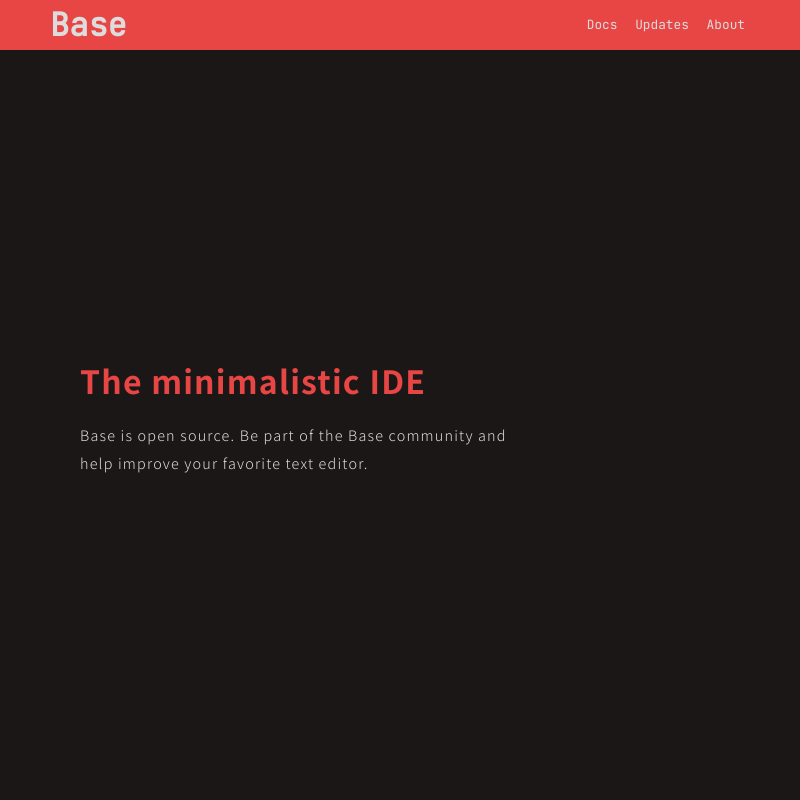
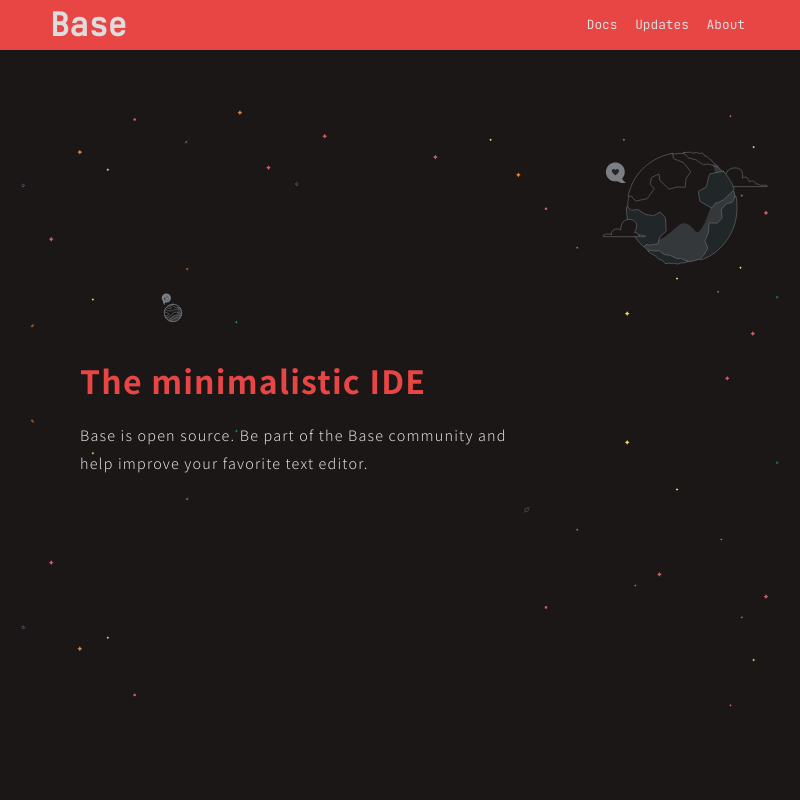
Before and after one commit to purry03/Base, an Electron app: page docs/index.html in a window 800 px wide. Shown: the top 800 px of the page. Drawn offline with nearby package versions, Linux system fonts and the light colour scheme; no server answers.

Commit message:
added star bg

```diff
--- a/docs/css/index.css
+++ b/docs/css/index.css
@@ -18,7 +18,10 @@ body {
 }
 
 body {
-  background-color: var(--color-1);
+  background: url(../img/star-bg.svg), var(--color-1);
+  background-attachment: fixed;
+  background-position: center;
+  background-size: cover;
   overflow-x: hidden;
 }
 
```
Also changed, not shown: docs/img/star-bg.svg (added).
